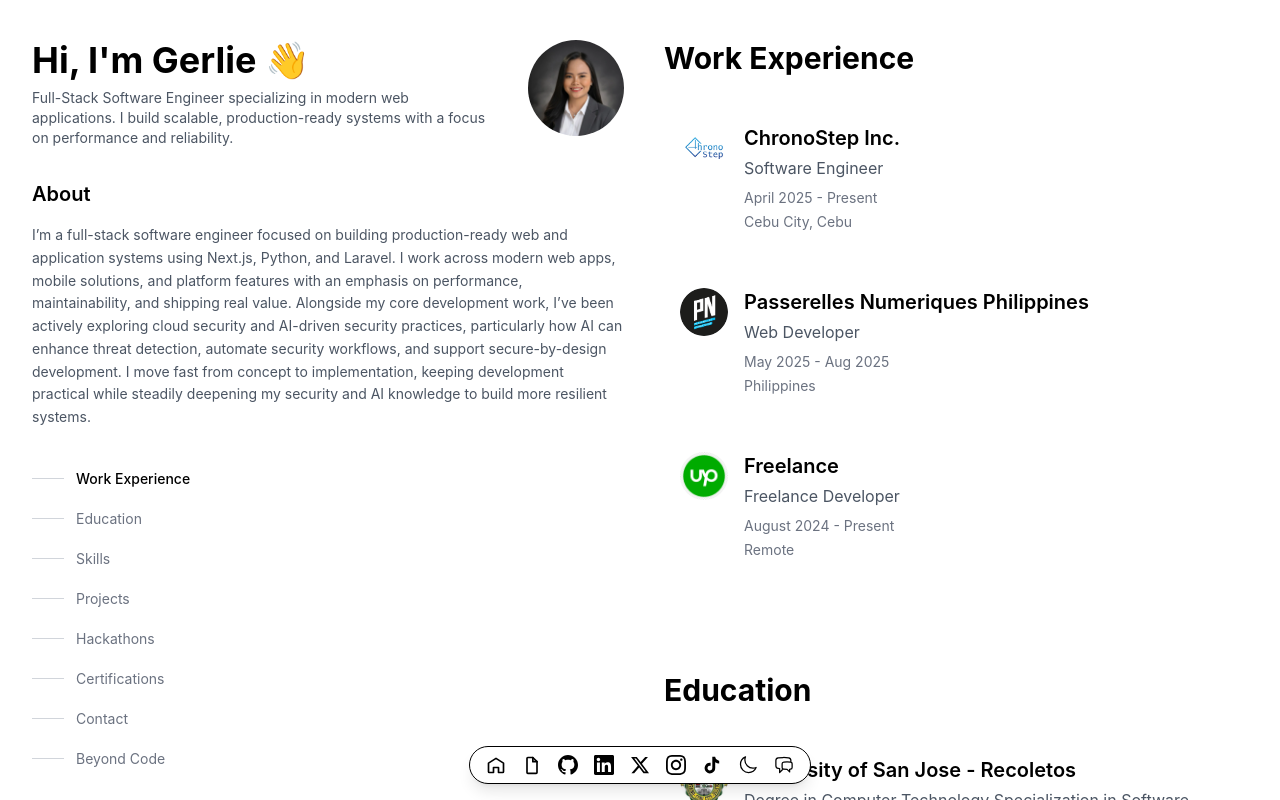
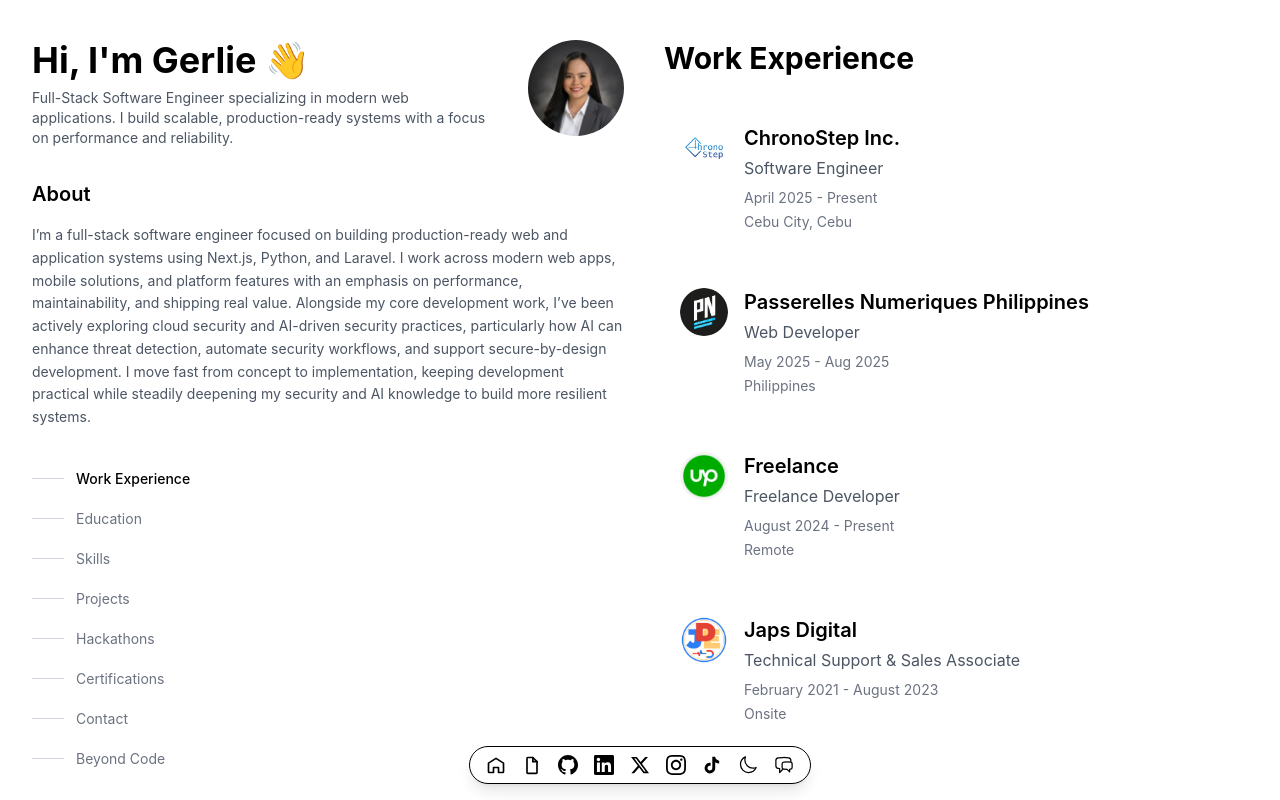
Before and after one commit to gakhd625/gerleyy-portfolio, a Next.js app: page / in a window 1280 px wide. Built offline with nearby package versions, Linux system fonts and the light colour scheme.

Commit message:
Remove commented-out jb entry from portfolio

```diff
--- a/data/portfolio.ts
+++ b/data/portfolio.ts
@@ -33,13 +33,13 @@ export const portfolioData = {
       logo: "/company-logos/upwork.png",
       location: "Remote"
     },
-    // {
-    //   company: "Japs Digital",
-    //   role: "Technical Support & Sales Associate",
-    //   period: "February 2021 - August 2023",
-    //   logo: "/company-logos/jde.png",
-    //   location: "Onsite"
-    // },
+    {
+      company: "Japs Digital",
+      role: "Technical Support & Sales Associate",
+      period: "February 2021 - August 2023",
+      logo: "/company-logos/jde.png",
+      location: "Onsite"
+    },
     // {
     //   company: "Develop Kreativity",
     //   role: "Co-Founder & Chief Technology Officer",
```
